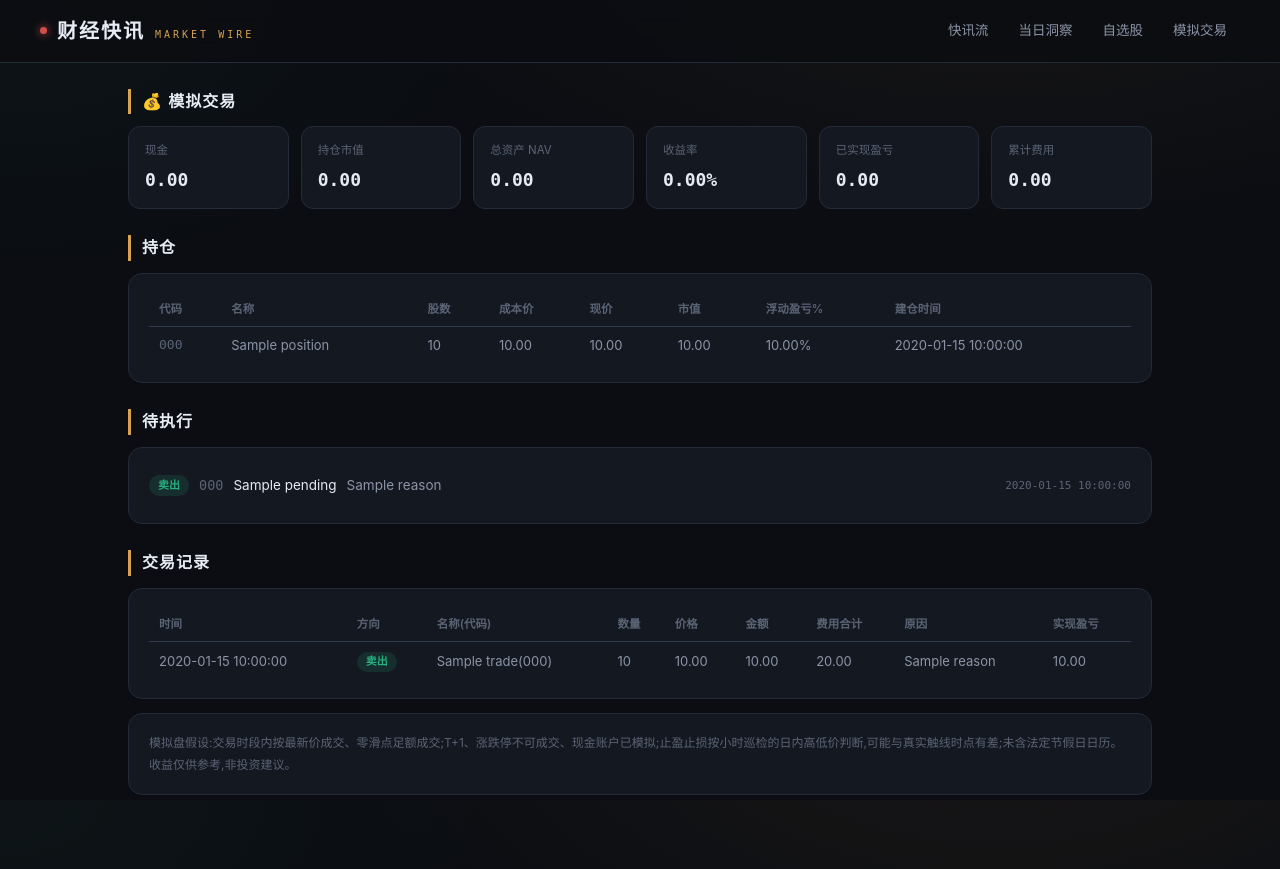
After one commit to Jawf/ai-news, a Python web app: template ainews/templates/trading.html in a window 1280 px wide. The commit adds this page. Run offline with Jinja, Linux system fonts and the light colour scheme; the template is opened without the code that fills it: most values are stand-ins (such as "Sample title", 1, 10 or a date in 2020).

Commit message:
feat: 模拟交易页(持仓/NAV/交易记录/假设声明) + 洞察股票一键加自选 + 自选股行情信息
Co-Authored-By: Claude Fable 5 <noreply@anthropic.com>

```diff
--- a/ainews/app.py
+++ b/ainews/app.py
@@ -18,7 +18,7 @@ def build_app(config: dict, sources: list[dict]):
         return db.get_conn(DB_PATH)
 
     cache = QueryCache(ttl=float(config.get("cache_ttl", 45)))
-    app = web.create_app(conn_factory, cache)
+    app = web.create_app(conn_factory, cache, config=config)
 
     if config.get("scheduler_enabled", True) and sources:
         analysis_times = config.get("analysis_times", ["08:00", "12:00"])
--- a/ainews/static/style.css
+++ b/ainews/static/style.css
@@ -175,3 +175,46 @@ main { max-width: 840px; margin: 0 auto; padding: 22px clamp(14px, 4vw, 28px) 60
 .rel-item > b { color: var(--accent); font-family: var(--font-mono); font-size: 13px; }
 .rel-item ul { list-style: none; margin-top: 7px; }
 .rel-item li { display: flex; gap: 9px; align-items: baseline; padding: 4px 0; font-size: 13.5px; color: var(--text-dim); }
+.watch-list .price { font-family: var(--font-mono); color: var(--text); font-size: 12.5px; }
+.watch-list .rel-count { font-size: 11px; color: var(--text-faint); }
+
+/* 洞察个股一键加自选 */
+.qadd { display: inline-block; margin: 0 5px 0 -2px; vertical-align: middle; }
+.qadd button {
+  width: 16px; height: 16px; padding: 0; line-height: 14px; text-align: center;
+  border-radius: 50%; border: 1px solid var(--accent-dim); background: transparent;
+  color: var(--accent); font-size: 11px; font-weight: 700; cursor: pointer; transition: all .15s;
+}
+.qadd button:hover { background: var(--accent); color: #1a1206; border-color: var(--accent); }
+
+/* ---- 模拟交易 ---- */
+.cards { display: grid; grid-template-columns: repeat(2, 1fr); gap: 12px; margin-bottom: 14px; }
+@media (min-width: 640px) { .cards { grid-template-columns: repeat(3, 1fr); } }
+@media (min-width: 980px) { .cards { grid-template-columns: repeat(6, 1fr); } }
+.card { background: var(--surface); border: 1px solid var(--border); border-radius: 12px; padding: 14px 16px; }
+.card-label { font-size: 11.5px; color: var(--text-faint); margin-bottom: 6px; }
+.card-value { font-family: var(--font-mono); font-size: 18px; font-weight: 700; color: var(--text); }
+.pct-up { color: var(--up) !important; }
+.pct-down { color: var(--down) !important; }
+
+.tbl-wrap { overflow-x: auto; }
+.tbl { width: 100%; border-collapse: collapse; font-size: 13px; }
+.tbl th {
+  text-align: left; color: var(--text-faint); font-weight: 600; font-size: 11.5px;
+  padding: 8px 10px; border-bottom: 1px solid var(--border-lit); white-space: nowrap;
+}
+.tbl td { padding: 8px 10px; border-bottom: 1px solid var(--border); color: var(--text-dim); white-space: nowrap; }
+.tbl td.code { font-family: var(--font-mono); color: var(--text-faint); }
+.tbl tr:last-child td { border-bottom: 0; }
+.empty-row { text-align: center !important; color: var(--text-faint); padding: 24px !important; }
+
+.pending-row {
+  display: flex; align-items: center; gap: 10px; padding: 9px 0;
+  border-bottom: 1px solid var(--border); font-size: 13.5px; flex-wrap: wrap;
+}
+.pending-row:last-child { border-bottom: 0; }
+.pending-row .code { font-family: var(--font-mono); color: var(--text-faint); }
+.pending-row .reason { color: var(--text-dim); }
+.pending-row .time { margin-left: auto; font-family: var(--font-mono); font-size: 11px; color: var(--text-faint); }
+
+.disclaimer { color: var(--text-faint); font-size: 12px; line-height: 1.8; }
--- a/ainews/templates/base.html
+++ b/ainews/templates/base.html
@@ -17,6 +17,7 @@
       <a href="/" {% if request.url.path == '/' %}class="active"{% endif %}>快讯流</a>
       <a href="/insights" {% if request.url.path == '/insights' %}class="active"{% endif %}>当日洞察</a>
       <a href="/watchlist" {% if request.url.path == '/watchlist' %}class="active"{% endif %}>自选股</a>
+      <a href="/trading" {% if request.url.path == '/trading' %}class="active"{% endif %}>模拟交易</a>
     </nav>
   </header>
   <main class="{% block main_class %}{% endblock %}">{% block content %}{% endblock %}</main>
--- /dev/null
+++ b/ainews/templates/trading.html
@@ -0,0 +1,77 @@
+{% extends "base.html" %}
+{% block main_class %}wide{% endblock %}
+{% block content %}
+<h2 class="section-title">💰 模拟交易</h2>
+
+<div class="cards">
+  <div class="card"><div class="card-label">现金</div><div class="card-value">{{ "%.2f"|format(cash) }}</div></div>
+  <div class="card"><div class="card-label">持仓市值</div><div class="card-value">{{ "%.2f"|format(market_value) }}</div></div>
+  <div class="card"><div class="card-label">总资产 NAV</div><div class="card-value">{{ "%.2f"|format(nav) }}</div></div>
+  <div class="card"><div class="card-label">收益率</div><div class="card-value {{ 'pct-up' if profit_rate > 0 else 'pct-down' if profit_rate < 0 else '' }}">{{ "%.2f"|format(profit_rate) }}%</div></div>
+  <div class="card"><div class="card-label">已实现盈亏</div><div class="card-value {{ 'pct-up' if realized_pnl > 0 else 'pct-down' if realized_pnl < 0 else '' }}">{{ "%.2f"|format(realized_pnl) }}</div></div>
+  <div class="card"><div class="card-label">累计费用</div><div class="card-value">{{ "%.2f"|format(total_fees) }}</div></div>
+</div>
+
+<h2 class="section-title">持仓</h2>
+<div class="panel">
+  <div class="tbl-wrap">
+  <table class="tbl">
+    <thead><tr><th>代码</th><th>名称</th><th>股数</th><th>成本价</th><th>现价</th><th>市值</th><th>浮动盈亏%</th><th>建仓时间</th></tr></thead>
+    <tbody>
+      {% for p in positions %}
+      <tr>
+        <td class="code">{{ p.code }}</td>
+        <td>{{ p.name }}</td>
+        <td>{{ p.qty }}</td>
+        <td>{{ "%.2f"|format(p.cost_price) }}</td>
+        <td>{% if p.price is not none %}{{ "%.2f"|format(p.price) }}{% else %}—{% endif %}</td>
+        <td>{{ "%.2f"|format(p.market_value) }}</td>
+        <td class="{{ 'pct-up' if p.pnl_pct is not none and p.pnl_pct > 0 else 'pct-down' if p.pnl_pct is not none and p.pnl_pct < 0 else '' }}">{% if p.pnl_pct is not none %}{{ "%.2f"|format(p.pnl_pct) }}%{% else %}—{% endif %}</td>
+        <td>{{ p.opened_at }}</td>
+      </tr>
+      {% else %}<tr><td colspan="8" class="empty-row">暂无持仓</td></tr>{% endfor %}
+    </tbody>
+  </table>
+  </div>
+</div>
+
+<h2 class="section-title">待执行</h2>
+<div class="panel">
+  {% for o in pending %}
+  <div class="pending-row">
+    <span class="tag {{ 'tag-good' if o.side == 'buy' else 'tag-bad' }}">{{ '买入' if o.side == 'buy' else '卖出' }}</span>
+    <span class="code">{{ o.code }}</span><span>{{ o.name }}</span>
+    <span class="reason">{{ o.reason }}</span>
+    <span class="time">{{ o.created_at }}</span>
+  </div>
+  {% else %}<p class="empty" style="padding:14px 0">暂无待执行订单</p>{% endfor %}
+</div>
+
+<h2 class="section-title">交易记录</h2>
+<div class="panel">
+  <div class="tbl-wrap">
+  <table class="tbl">
+    <thead><tr><th>时间</th><th>方向</th><th>名称(代码)</th><th>数量</th><th>价格</th><th>金额</th><th>费用合计</th><th>原因</th><th>实现盈亏</th></tr></thead>
+    <tbody>
+      {% for t in trades %}
+      <tr>
+        <td>{{ t.trade_at }}</td>
+        <td><span class="tag {{ 'tag-good' if t.side == 'buy' else 'tag-bad' }}">{{ '买入' if t.side == 'buy' else '卖出' }}</span></td>
+        <td>{{ t.name }}({{ t.code }})</td>
+        <td>{{ t.qty }}</td>
+        <td>{{ "%.2f"|format(t.price) }}</td>
+        <td>{{ "%.2f"|format(t.amount) }}</td>
+        <td>{{ "%.2f"|format((t.stamp_tax or 0) + (t.commission or 0) + (t.transfer_fee or 0)) }}</td>
+        <td>{{ t.reason }}</td>
+        <td class="{{ 'pct-up' if t.pnl is not none and t.pnl > 0 else 'pct-down' if t.pnl is not none and t.pnl < 0 else '' }}">{% if t.pnl is not none %}{{ "%.2f"|format(t.pnl) }}{% else %}—{% endif %}</td>
+      </tr>
+      {% else %}<tr><td colspan="9" class="empty-row">暂无交易记录</td></tr>{% endfor %}
+    </tbody>
+  </table>
+  </div>
+</div>
+
+<div class="panel disclaimer">
+  模拟盘假设:交易时段内按最新价成交、零滑点足额成交;T+1、涨跌停不可成交、现金账户已模拟;止盈止损按小时巡检的日内高低价判断,可能与真实触线时点有差;未含法定节假日日历。收益仅供参考,非投资建议。
+</div>
+{% endblock %}
--- a/ainews/templates/watchlist.html
+++ b/ainews/templates/watchlist.html
@@ -13,6 +13,10 @@
     {% for w in watch %}
     <li>
       <span>{{ w.name }}</span><span class="code">{{ w.code }}</span>
+      <span class="price">{% if w.price is not none %}{{ "%.2f"|format(w.price) }}{% else %}—{% endif %}</span>
+      <span class="{{ 'pct-up' if w.change_pct is not none and w.change_pct > 0 else 'pct-down' if w.change_pct is not none and w.change_pct < 0 else '' }}">{% if w.change_pct is not none %}{{ "%.2f"|format(w.change_pct) }}%{% else %}—{% endif %}</span>
+      {% if w.latest_sentiment %}<span class="tag {{ 'tag-good' if w.latest_sentiment == '利好' else 'tag-bad' if w.latest_sentiment == '利空' else 'tag-neutral' }}">{{ w.latest_sentiment }}</span>{% endif %}
+      <span class="rel-count">关联{{ w.related_count }}条</span>
       <form method="post" action="/watchlist/remove" style="display:inline">
         <input type="hidden" name="code" value="{{ w.code }}"><button title="删除">×</button>
       </form>
```
Also changed, not shown: ainews/templates/insights.html (+4 -3 lines), ainews/web.py (+78 -7 lines), tests/test_web_insights.py (+77 -0 lines), tests/test_web_trading.py (added, +89 -0 lines).
